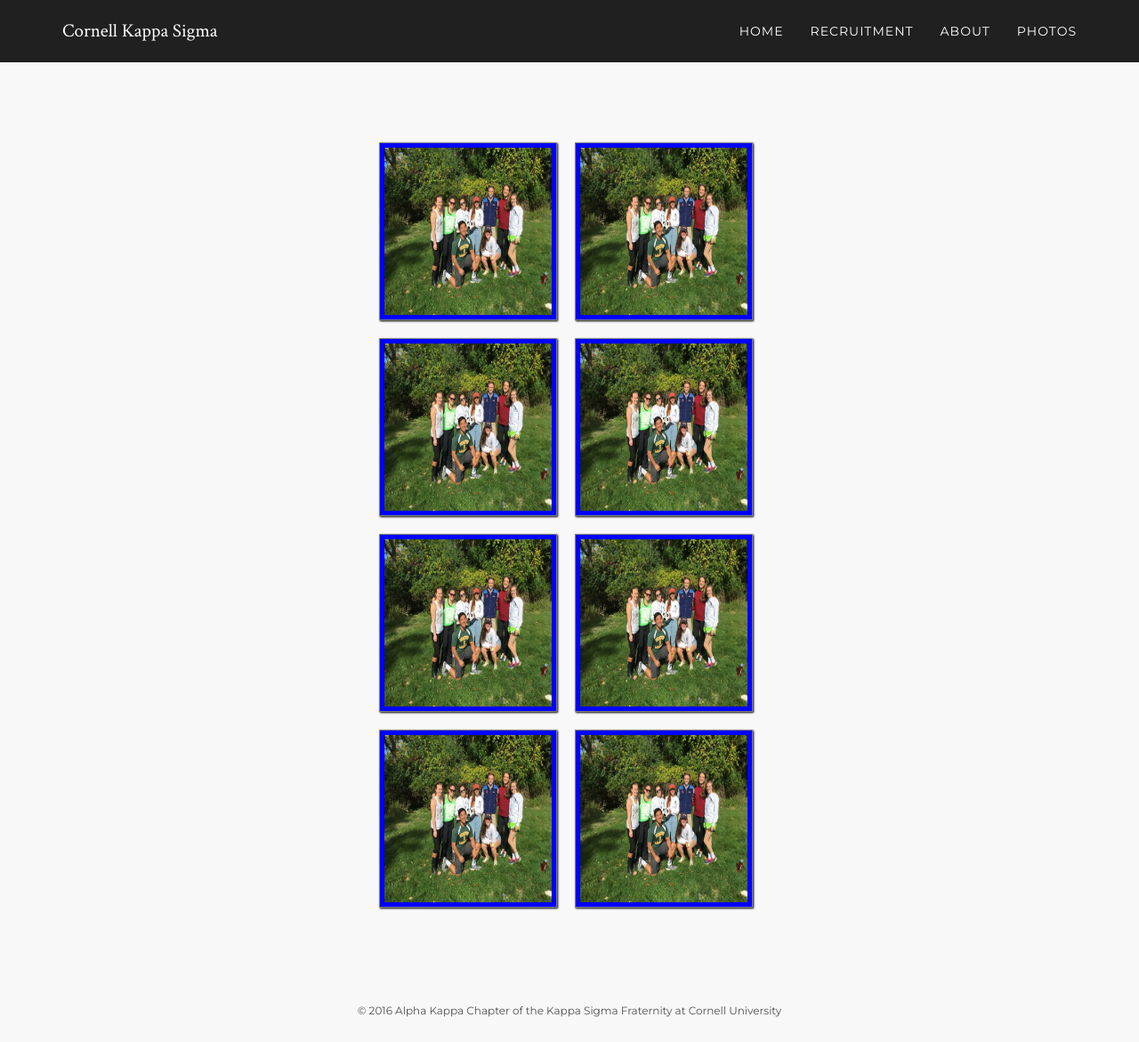
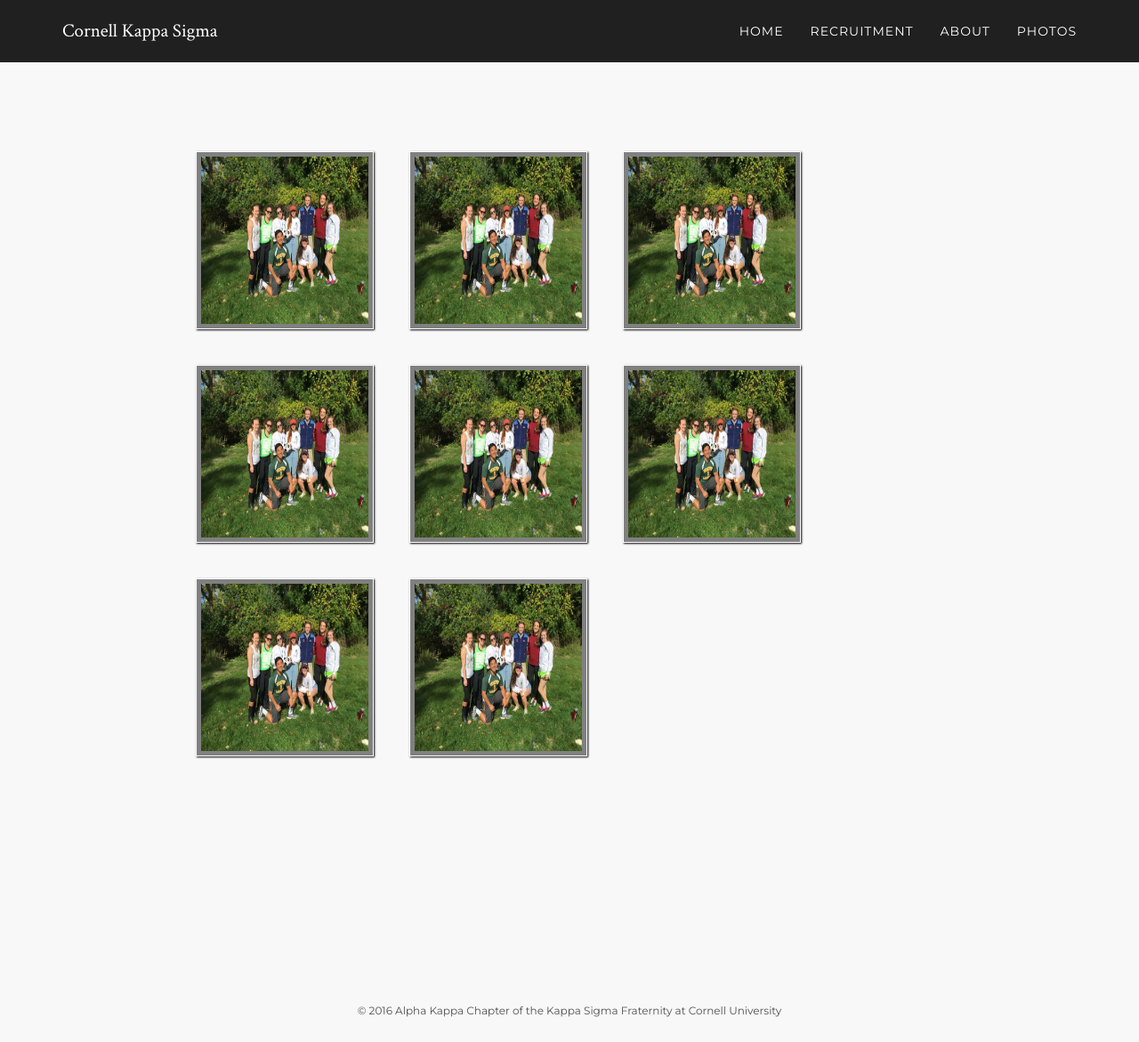
Before and after one commit to pjochillin/cornellkappasigma, a Jekyll site: the page built from photos/index.html, in a window 1280 px wide and 1171 px high. Shown: the whole window at 89% size. Built offline with Jekyll 4.4.1, drawn with Linux system fonts in a browser that asks for light colours; nearby versions of some CDN libraries.

Commit message:
Update style.scss

```diff
--- a/assets/css/style.scss
+++ b/assets/css/style.scss
@@ -294,7 +294,7 @@ footer {
 }
 
 .gallery{
-	width: 528px;
+	width: 960px;
 	margin: auto;
 }
 
@@ -304,14 +304,14 @@ footer {
 
 .gallery li{
 	float: left;
-	margin: 10px;
+	margin: 20px;
 }
 
 .gallery img{
 	display: block;
 	padding: 5px;
-	background: blue;
-	border: 1px solid gray;
+	background: gray;
+	border: 1px solid white;
 	box-shadow: 1px 1px 2px black;
 }
 
```
